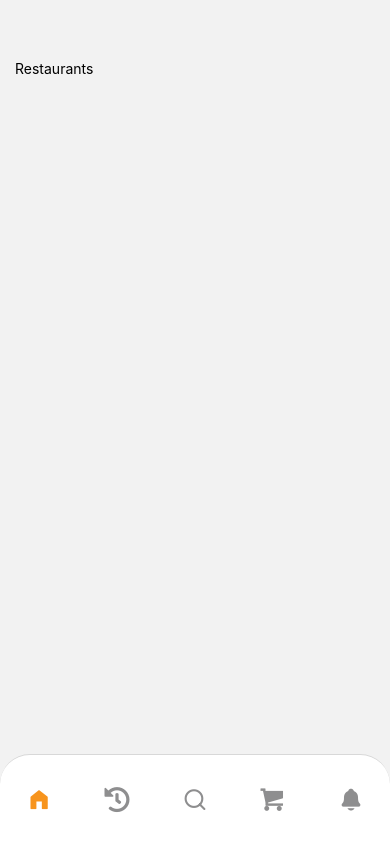
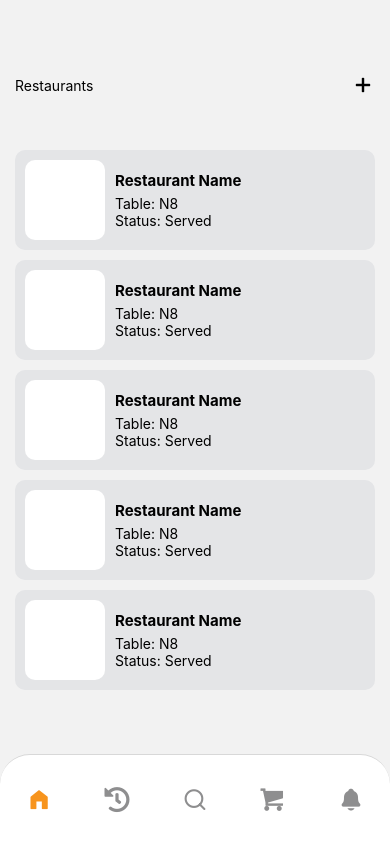
Before and after one commit to Byiringiro-saad/supamenu_mobile, a React Native app: screen /Home in a window 390 px wide. Built offline with nearby package versions, Linux system fonts and the light colour scheme.

Commit message:
home screens

```diff
--- a/screens/home/restaurant.jsx
+++ b/screens/home/restaurant.jsx
@@ -1,13 +1,120 @@
 import { StyleSheet, Text, View } from "react-native";
+
+//icons
+import { Feather } from "@expo/vector-icons";
+import { AntDesign } from "@expo/vector-icons";
+import { FontAwesome5 } from "@expo/vector-icons";
 
 const Restaurant = () => {
   return (
-    <View>
-      <Text>Restaurant</Text>
+    <View style={styles.container}>
+      <Text style={styles.title}>Choose Kigali</Text>
+      <View style={styles.hero}>
+        <View style={styles.one}>
+          <FontAwesome5 name="chair" size={30} color="#F7941D" />
+          <Text style={styles.one_text}>Choose table</Text>
+        </View>
+        <View style={styles.line} />
+        <View style={styles.one}>
+          <Feather name="phone-call" size={30} color="#F7941D" />
+          <Text style={styles.one_text}>Call waiter</Text>
+        </View>
+      </View>
+      <View style={styles.menu}>
+        <Text style={styles.sub_title}>Menu</Text>
+        <View style={styles.content}>
+          <View style={styles.row}>
+            <Text>Appetizer</Text>
+            <AntDesign name="right" size={15} color="black" />
+          </View>
+          <View style={styles.row}>
+            <Text>Starter</Text>
+            <AntDesign name="right" size={15} color="black" />
+          </View>
+          <View style={styles.row}>
+            <Text>Main</Text>
+            <AntDesign name="right" size={15} color="black" />
+          </View>
+          <View style={styles.row}>
+            <Text>Dessert</Text>
+            <AntDesign name="right" size={15} color="black" />
+          </View>
+          <View style={styles.row}>
+            <Text>Drink</Text>
+            <AntDesign name="right" size={15} color="black" />
+          </View>
+        </View>
+      </View>
     </View>
   );
 };
 
-const styles = StyleSheet.create({});
+const styles = StyleSheet.create({
+  container: {
+    flex: 1,
+    flexDirection: "column",
+    alignItems: "center",
+    padding: 15,
+    paddingTop: 60,
+  },
+  title: {
+    fontSize: 20,
+    marginTop: 20,
+    marginBottom: 30,
+    fontWeight: "bold",
+  },
+  hero: {
+    width: "100%",
+    height: 100,
+    flexDirection: "row",
+    alignItems: "center",
+    justifyContent: "center",
+  },
+  one: {
+    width: "45%",
+    marginHorizontal: 10,
+    height: "100%",
+    flexDirection: "column",
+    alignItems: "center",
+    borderRadius: 5,
+    justifyContent: "center",
+  },
+  line: {
+    width: 2,
+    height: "80%",
+    backgroundColor: "#F7941D",
+  },
+  one_text: {
+    marginTop: 10,
+  },
+  menu: {
+    width: "100%",
+    height: "auto",
+    alignItems: "center",
+    marginTop: 40,
+  },
+  sub_title: {
+    fontSize: 20,
+    fontWeight: "bold",
+    color: "#F7941D",
+    marginVertical: 20,
+  },
+  content: {
+    width: "100%",
+    height: "auto",
+    flexDirection: "column",
+    alignItems: "center",
+  },
+  row: {
+    width: "100%",
+    height: 60,
+    marginBottom: 10,
+    borderRadius: 5,
+    paddingHorizontal: 20,
+    flexDirection: "row",
+    alignItems: "center",
+    justifyContent: "space-between",
+  },
+});
 
 export default Restaurant;
--- a/screens/home/restaurants.jsx
+++ b/screens/home/restaurants.jsx
@@ -1,10 +1,34 @@
-import { StyleSheet, Text, View } from "react-native";
+import { Pressable, StyleSheet, Text, View } from "react-native";
 
-const Restaurants = () => {
+//icons
+import { Entypo } from "@expo/vector-icons";
+
+const Restaurants = ({ navigation }) => {
+  const goToRestaurant = () => {
+    navigation.navigate("Restaurant");
+  };
+
   return (
     <View style={styles.container}>
-      <View>
+      <View style={styles.top}>
         <Text>Restaurants</Text>
+        <Entypo name="plus" size={24} color="#000000" />
+      </View>
+      <View style={styles.resultsContainer}>
+        {[...Array(5)].map((item, index) => (
+          <Pressable key={index} onPress={goToRestaurant}>
+            <View style={styles.box}>
+              <View style={styles.image}></View>
+              <View style={styles.info}>
+                <Text style={styles.name}>Restaurant Name</Text>
+                <View style={styles.details}>
+                  <Text style={styles.address}>Table: N8</Text>
+                  <Text style={styles.address}>Status: Served</Text>
+                </View>
+              </View>
+            </View>
+          </Pressable>
+        ))}
       </View>
     </View>
   );
@@ -17,6 +41,43 @@ const styles = StyleSheet.create({
     padding: 15,
     paddingTop: 60,
   },
+  top: {
+    width: "100%",
+    height: 50,
+    marginBottom: 20,
+    flexDirection: "row",
+    alignItems: "center",
+    justifyContent: "space-between",
+  },
+  resultsContainer: {
+    width: "100%",
+    height: "90%",
+    marginTop: 20,
+  },
+  box: {
+    width: "100%",
+    height: 100,
+    borderRadius: 10,
+    backgroundColor: "#e4e5e7",
+    flexDirection: "row",
+    alignItems: "center",
+    padding: 10,
+    marginBottom: 10,
+  },
+  image: {
+    width: 80,
+    height: 80,
+    borderRadius: 10,
+    backgroundColor: "#fff",
+  },
+  info: {
+    marginLeft: 10,
+  },
+  name: {
+    fontSize: 15,
+    marginBottom: 5,
+    fontWeight: "bold",
+  },
 });
 
 export default Restaurants;
--- a/screens/search/result.jsx
+++ b/screens/search/result.jsx
@@ -28,7 +28,7 @@ const styles = StyleSheet.create({
   },
   image: {
     width: "100%",
-    height: "65%",
+    height: "55%",
     borderRadius: 5,
     backgroundColor: "#ffffff",
   },
```
